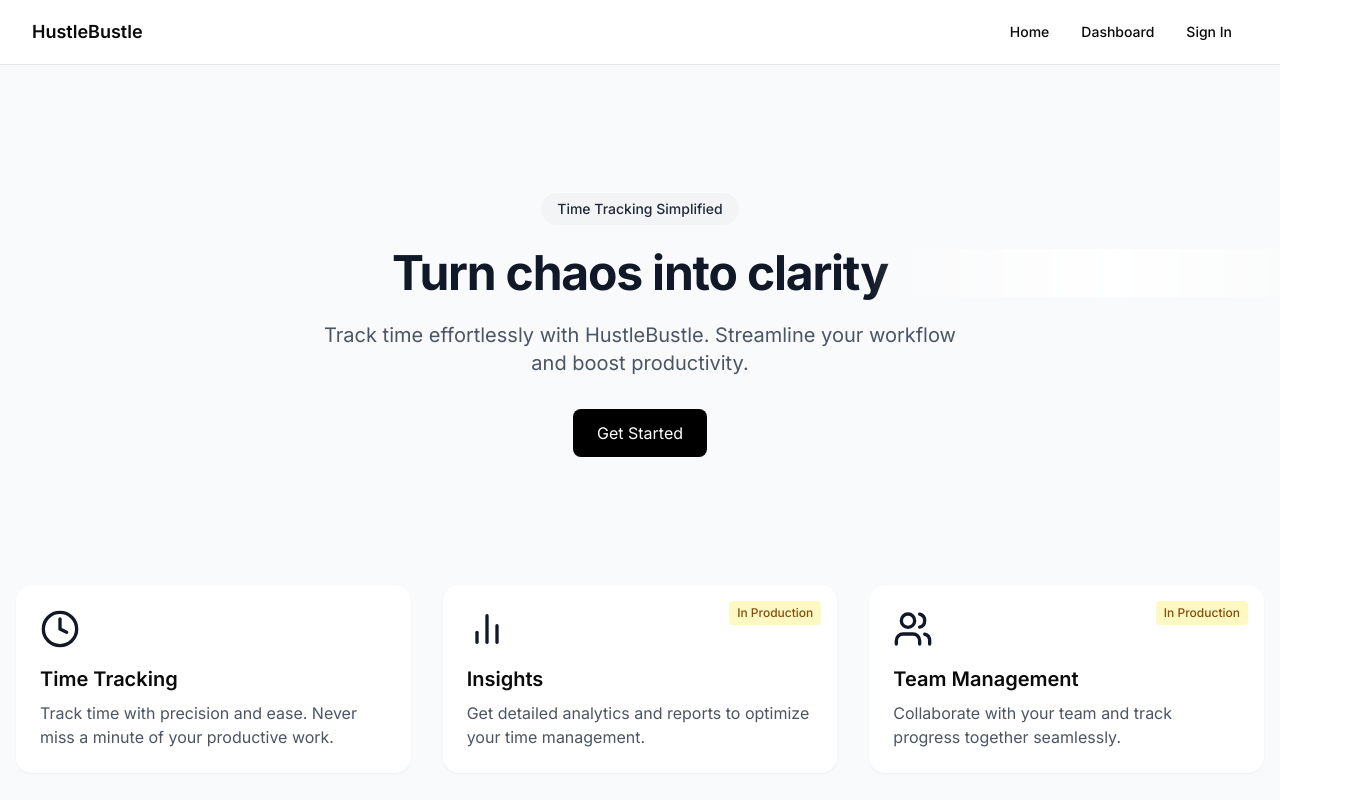
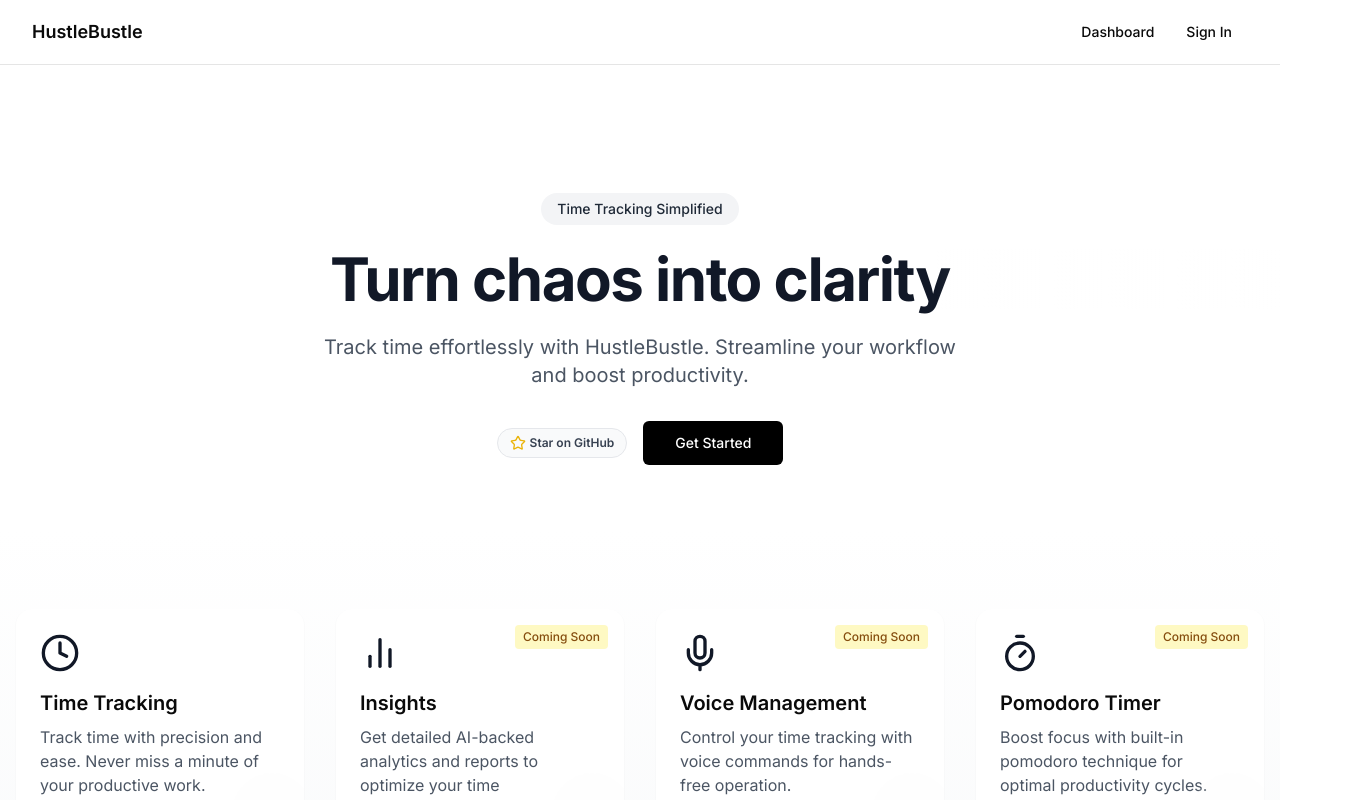
Before and after one commit to azekowka/HustleBustle, a Next.js app in the folder app/: page / in a window 1280 px wide. Shown: the top 800 px of the page, 1362 px wide, since content can reach past the window. Built offline with nearby package versions, Linux system fonts and the light colour scheme; no server answers.

Commit message:
landing, navbar

```diff
--- a/app/app/home/page.tsx
+++ b/app/app/home/page.tsx
@@ -1,94 +1,234 @@
-"use client";
-import { motion } from "framer-motion";
-import { Clock, BarChart2, Users } from "lucide-react";
-import Link from "next/link";
+"use client";import { useEffect, useRef } from "react";
+import { motion, useAnimation, useInView } from "framer-motion";
+import { Clock, BarChart2, Mic, Timer, Star } from "lucide-react";
+import { Button } from "@/../components/ui/button";
+import { Badge } from "@/../components/ui/badge";
+
+const featureVariants = {
+  hidden: { opacity: 0, y: 20 },
+  visible: (index: number) => ({
+    opacity: 1,
+    y: 0,
+    transition: {
+      delay: 0.2 * index,
+      duration: 0.6,
+      ease: "easeOut"
+    }
+  })
+};
+
+const FeatureCard = ({ icon, title, description, index, comingSoon = false }: {
+  icon: React.ReactNode,
+  title: string,
+  description: string,
+  index: number,
+  comingSoon?: boolean
+}) => {
+  const ref = useRef(null);
+  const isInView = useInView(ref, { once: true, amount: 0.2 });
+  const controls = useAnimation();
+
+  useEffect(() => {
+    if (isInView) {
+      controls.start("visible");
+    }
+  }, [isInView, controls]);
+
+  return (
+    <motion.div
+      ref={ref}
+      className="feature-card p-6 bg-white rounded-2xl shadow-sm relative overflow-hidden"
+      variants={featureVariants}
+      initial="hidden"
+      animate={controls}
+      custom={index}
+    >
+      {comingSoon && (
+        <span className="absolute top-4 right-4 px-2 py-1 bg-yellow-100 text-yellow-800 text-xs font-medium rounded">
+          Coming Soon
+        </span>
+      )}
+      <div className="mb-4 text-gray-900">
+        {icon}
+      </div>
+      <h3 className="text-xl font-semibold mb-2">{title}</h3>
+      <p className="text-gray-600">
+        {description}
+      </p>
+      <div className="absolute -bottom-2 -right-2 w-20 h-20 bg-gray-50 opacity-20 rounded-full"></div>
+    </motion.div>
+  );
+};
+
+{/*const AppBadge = ({ src, alt, className }: { src: string, alt: string, className?: string }) => (
+  <motion.a
+    href="#"
+    className={`app-badge inline-block ${className}`}
+    whileHover={{ scale: 1.05 }}
+    whileTap={{ scale: 0.98 }}
+  >
+    <img src={src} alt={alt} className="h-14" />
+  </motion.a>
+); */}
 
 const HomePage = () => {
+  const heroRef = useRef(null);
+  const isHeroInView = useInView(heroRef, { once: true });
+  const controls = useAnimation();
+
+  useEffect(() => {
+    if (isHeroInView) {
+      controls.start("visible");
+    }
+  }, [isHeroInView, controls]);
+
   return (
-    <div className="min-h-screen bg-gray-50">
-
+    <div className="min-h-screen bg-white overflow-hidden">
       {/* Hero Section */}
-      <section className="pt-32 pb-16 px-4">
-        <div className="max-w-7xl mx-auto">
-          <motion.div
-            initial={{ opacity: 0, y: 20 }}
-            animate={{ opacity: 1, y: 0 }}
-            transition={{ duration: 0.6 }}
-            className="text-center"
+      <section className="pt-32 pb-16 px-4 relative">
+        <div className="absolute top-0 right-0 w-1/2 h-full bg-gray-50 -z-10 clip-path-hero"></div>
+        <div className="max-w-7xl mx-auto">          <motion.div
+            ref={heroRef}
+            initial={{ opacity: 0 }}
+            animate={{ opacity: 1 }}
+            transition={{ duration: 0.8 }}
+            className="text-center relative z-10"
           >
-            <span className="px-4 py-1.5 rounded-full bg-gray-100 text-gray-800 text-sm font-medium inline-block mb-6">
+            <motion.span
+              initial={{ opacity: 0, y: -20 }}
+              animate={{ opacity: 1, y: 0 }}
+              transition={{ delay: 0.2, duration: 0.5 }}
+              className="px-4 py-1.5 rounded-full bg-gray-100 text-gray-800 text-sm font-medium inline-block mb-6"
+            >
               Time Tracking Simplified
-            </span>
-            <h1 className="text-5xl font-bold tracking-tight text-gray-900 mb-6 relative">
+            </motion.span>
+            <motion.h1
+              initial={{ opacity: 0 }}
+              animate={{ opacity: 1 }}
+              transition={{ delay: 0.4, duration: 0.6 }}
+              className="text-5xl sm:text-6xl font-bold tracking-tight text-gray-900 mb-6 relative"
+            >
               <span className="relative inline-block">
                 Turn chaos into clarity
                 <div className="absolute inset-0 bg-gradient-to-r from-transparent via-white/90 to-transparent animate-shimmer" />
               </span>
-            </h1>
-            <p className="text-xl text-gray-600 max-w-2xl mx-auto mb-8">
+            </motion.h1>
+            <motion.p
+              initial={{ opacity: 0 }}
+              animate={{ opacity: 1 }}
+              transition={{ delay: 0.6, duration: 0.6 }}
+              className="text-xl text-gray-600 max-w-2xl mx-auto mb-8"
+            >
               Track time effortlessly with HustleBustle. Streamline your workflow and boost productivity.
-            </p>
-            <Link
-              href="https://artistic-primate-61.accounts.dev/sign-in"
-              className="inline-flex items-center px-6 py-3 bg-black text-white rounded-lg hover:bg-gray-900 transition-colors"
+            </motion.p>
+            <motion.div
+              initial={{ opacity: 0, y: 20 }}
+              animate={{ opacity: 1, y: 0 }}
+              transition={{ delay: 0.8, duration: 0.6 }}
+              className="flex items-center justify-center gap-4"
             >
-              Get Started
-            </Link>
+              <a
+                href="https://github.com/azekowka/HustleBustle"
+                target="_blank"
+                rel="noopener noreferrer"
+                className="flex items-center gap-1 transition-transform hover:scale-105"
+              >
+                <Badge variant="outline" className="bg-gray-50 border-gray-200 flex items-center gap-1 py-1.5 px-3">
+                  <Star className="w-4 h-4 text-yellow-500" />
+                  <span className="text-gray-700">Star on GitHub</span>
+                </Badge>
+              </a>
+              <Button
+                size="lg"
+                className="bg-black text-white hover:bg-gray-900 transition-colors"
+                asChild
+              >
+                <a href="#" className="inline-flex items-center px-8 py-3 rounded-lg">
+                  Get Started
+                </a>
+              </Button>
+            </motion.div>
           </motion.div>
         </div>
       </section>
 
       {/* Features Section */}
-      <section className="py-16 px-4">
+      <section className="py-20 px-4 bg-gradient-to-b from-white to-gray-50">
         <div className="max-w-7xl mx-auto">
-          <div className="grid md:grid-cols-3 gap-8">
-            <motion.div
-              initial={{ opacity: 0, y: 20 }}
-              animate={{ opacity: 1, y: 0 }}
-              transition={{ duration: 0.6, delay: 0.2 }}
-              className="p-6 bg-white rounded-2xl shadow-sm"
-            >
-              <Clock className="w-10 h-10 text-gray-900 mb-4" />
-              <h3 className="text-xl font-semibold mb-2">Time Tracking</h3>
-              <p className="text-gray-600">
-                Track time with precision and ease. Never miss a minute of your productive work.
-              </p>
-            </motion.div>
+          <div className="grid md:grid-cols-2 lg:grid-cols-4 gap-8">
+            <FeatureCard
+              icon={<Clock className="w-10 h-10" />}
+              title="Time Tracking"
+              description="Track time with precision and ease. Never miss a minute of your productive work."
+              index={0}
+            />
 
-            <motion.div
-              initial={{ opacity: 0, y: 20 }}
-              animate={{ opacity: 1, y: 0 }}
-              transition={{ duration: 0.6, delay: 0.4 }}
-              className="p-6 bg-white rounded-2xl shadow-sm relative"
-            >
-              <span className="absolute top-4 right-4 px-2 py-1 bg-yellow-100 text-yellow-800 text-xs font-medium rounded">
-                In Production
-              </span>
-              <BarChart2 className="w-10 h-10 text-gray-900 mb-4" />
-              <h3 className="text-xl font-semibold mb-2">Insights</h3>
-              <p className="text-gray-600">
-                Get detailed analytics and reports to optimize your time management.
-              </p>
-            </motion.div>
+            <FeatureCard
+              icon={<BarChart2 className="w-10 h-10" />}
+              title="Insights"
+              description="Get detailed AI-backed analytics and reports to optimize your time management."
+              index={1}
+              comingSoon
+            />
 
-            <motion.div
-              initial={{ opacity: 0, y: 20 }}
-              animate={{ opacity: 1, y: 0 }}
-              transition={{ duration: 0.6, delay: 0.6 }}
-              className="p-6 bg-white rounded-2xl shadow-sm relative"
-            >
-              <span className="absolute top-4 right-4 px-2 py-1 bg-yellow-100 text-yellow-800 text-xs font-medium rounded">
-                In Production
-              </span>
-              <Users className="w-10 h-10 text-gray-900 mb-4" />
-              <h3 className="text-xl font-semibold mb-2">Team Management</h3>
-              <p className="text-gray-600">
-                Collaborate with your team and track progress together seamlessly.
-              </p>
-            </motion.div>
+            <FeatureCard
+              icon={<Mic className="w-10 h-10" />}
+              title="Voice Management"
+              description="Control your time tracking with voice commands for hands-free operation."
+              index={2}
+              comingSoon
+            />
+
+            <FeatureCard
+              icon={<Timer className="w-10 h-10" />}
+              title="Pomodoro Timer"
+              description="Boost focus with built-in pomodoro technique for optimal productivity cycles."
+              index={3}
+              comingSoon
+            />
           </div>
         </div>
       </section>
+
+      {/* App store badges
+      <section className="py-16 px-4 bg-white">
+        <div className="max-w-7xl mx-auto">
+          <motion.div
+            initial={{ opacity: 0, y: 20 }}
+            whileInView={{ opacity: 1, y: 0 }}
+            transition={{ duration: 0.6 }}
+            viewport={{ once: true }}
+            className="text-center"
+          >
+            <h2 className="text-2xl font-bold mb-6">Coming soon to mobile</h2>
+            <p className="text-gray-600 mb-8 max-w-2xl mx-auto">
+              Take your productivity on the go. Our mobile apps are in development and will be available soon.
+            </p>
+            <div className="flex flex-wrap justify-center gap-4">
+              <AppBadge
+                src="/play.png"
+                alt="Get it on Google Play"
+                className="max-w-[155px]"
+              />
+              <AppBadge
+                src="https://upload.wikimedia.org/wikipedia/commons/3/3c/Download_on_the_App_Store_Badge.svg"
+                alt="Download on the App Store"
+                className="max-w-[155px]"
+              />
+            </div>
+          </motion.div>
+        </div>
+      </section>*/}
+
+      {/* Footer */}
+      <footer className="bg-gray-50 py-8 px-4">
+        <div className="max-w-7xl mx-auto text-center">
+          <p className="text-gray-500 text-sm">
+            © {new Date().getFullYear()} HustleBustle. All rights reserved.
+            Built by <a href="https://github.com/azekowka" className="text-gray-500 hover:underline">Azekowka</a>.
+          </p>
+        </div>
+      </footer>
     </div>
   );
 };
--- a/app/components/Navbar.tsx
+++ b/app/components/Navbar.tsx
@@ -16,11 +16,11 @@
               </Link>
             </div>
             <div className="flex">
-              <Link href="/" passHref>
+              {/*<Link href="/" passHref>
                 <Button variant="ghost" className="text-foreground">
                   Home
                 </Button>
-              </Link>
+              </Link>*/}
 
               {isSignedIn ? (
                 <Link href="/dashboard" passHref>
--- /dev/null
+++ b/app/components/ui/badge.tsx
@@ -0,0 +1,36 @@
+import * as React from "react"
+import { cva, type VariantProps } from "class-variance-authority"
+
+import { cn } from "@/../lib/utils"
+
+const badgeVariants = cva(
+  "inline-flex items-center rounded-full border px-2.5 py-0.5 text-xs font-semibold transition-colors focus:outline-none focus:ring-2 focus:ring-ring focus:ring-offset-2",
+  {
+    variants: {
+      variant: {
+        default:
+          "border-transparent bg-primary text-primary-foreground hover:bg-primary/80",
+        secondary:
+          "border-transparent bg-secondary text-secondary-foreground hover:bg-secondary/80",
+        destructive:
+          "border-transparent bg-destructive text-destructive-foreground hover:bg-destructive/80",
+        outline: "text-foreground",
+      },
+    },
+    defaultVariants: {
+      variant: "default",
+    },
+  }
+)
+
+export interface BadgeProps
+  extends React.HTMLAttributes<HTMLDivElement>,
+    VariantProps<typeof badgeVariants> {}
+
+function Badge({ className, variant, ...props }: BadgeProps) {
+  return (
+    <div className={cn(badgeVariants({ variant }), className)} {...props} />
+  )
+}
+
+export { Badge, badgeVariants }
```
Also changed, not shown: app/public/play.png (added).
